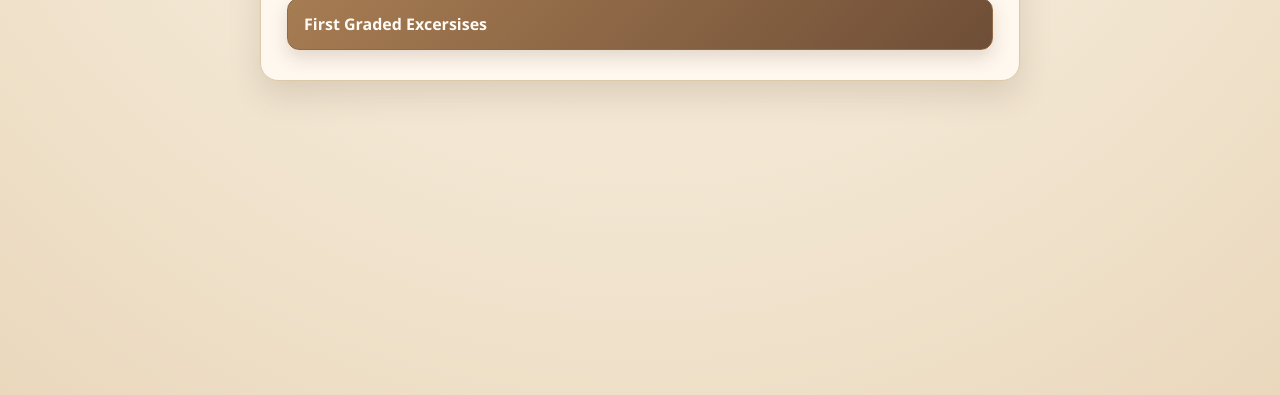
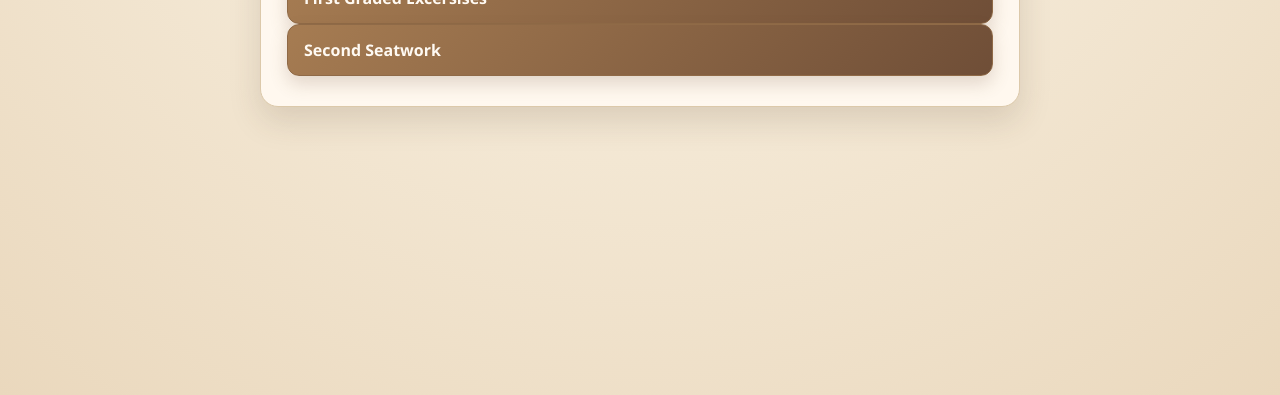
Before and after one commit to Zirjishere/CS3_4THQTRPORTFOLIO, a plain HTML site: page index.html in a window 1280 px wide. Shown: the part 405-800 px from the top of the page. Drawn offline with Linux system fonts and the light colour scheme.

Commit message:
added seatwork to index.html

```diff
--- a/index.html
+++ b/index.html
@@ -86,6 +86,7 @@
     <ul class="links">
       <li>
         <a href="q41gRubidiumMENDARO.html">First Graded Excersises</a>
+        <a href="RubidiumMENDAROseatowrk2.html">Second Seatwork</a>
       </li>
     </ul>
 
```
